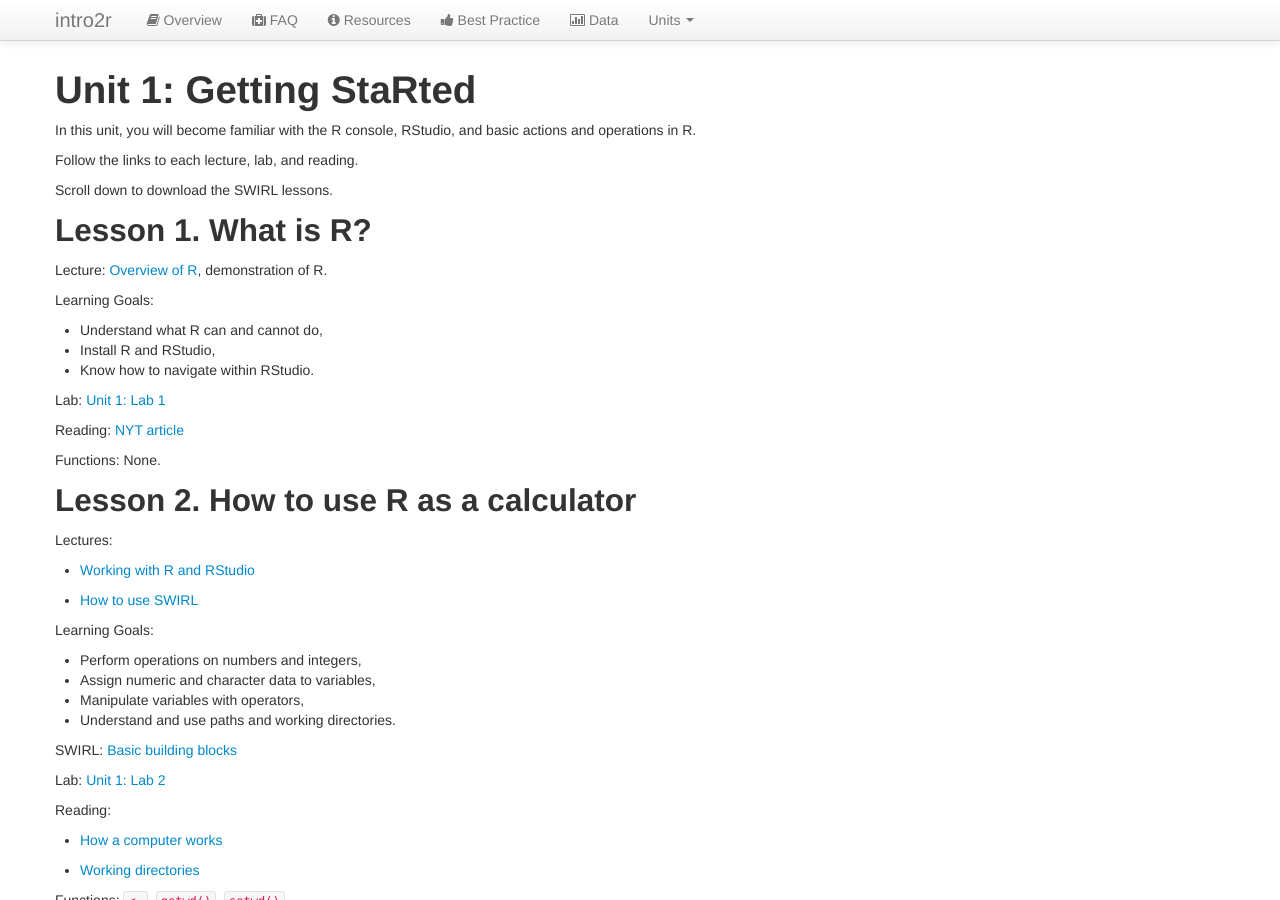
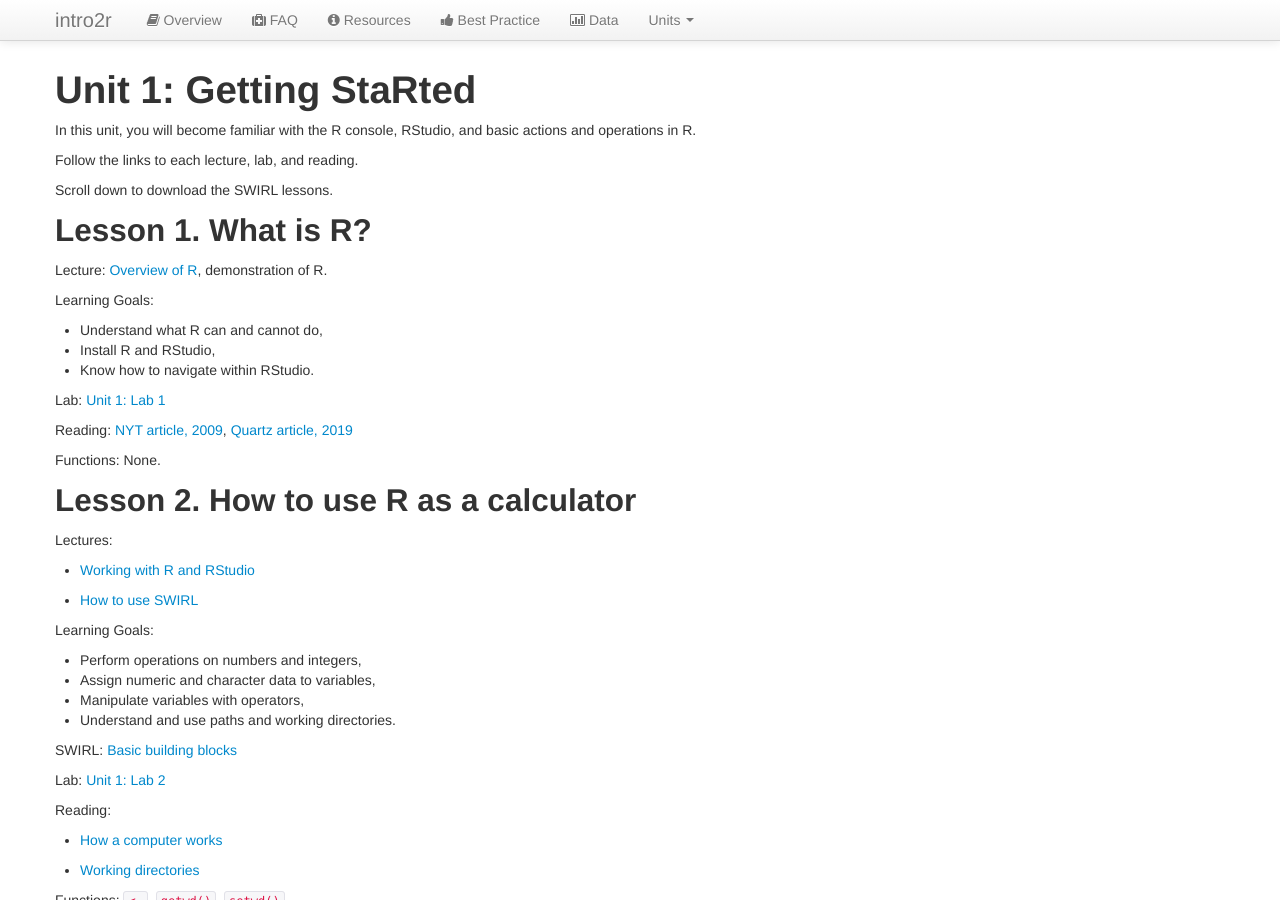
Before and after one commit to intro2r/intro2r, a Jekyll site: the page built from unit1/index.md, in a window 1280 px wide and 900 px high. Built offline with Jekyll 4.4.1, drawn with Linux system fonts in a browser that asks for light colours; our own code applies the rules of GitHub Pages for plain Markdown files.

Commit message:
Update index.md

```diff
--- a/unit1/index.md
+++ b/unit1/index.md
@@ -20,7 +20,7 @@ Learning Goals:
 
 Lab: [Unit 1: Lab 1](../unit1/labs.html)
 
-Reading: [NYT article](http://www.nytimes.com/2009/01/07/technology/business-computing/07program.html?_r=1&pagewanted=all)
+Reading: [NYT article, 2009](http://www.nytimes.com/2009/01/07/technology/business-computing/07program.html?_r=1&pagewanted=all), [Quartz article, 2019](https://qz.com/1661487/hadley-wickham-on-the-future-of-r-python-and-the-tidyverse/)
 
 Functions: None.
 
```
